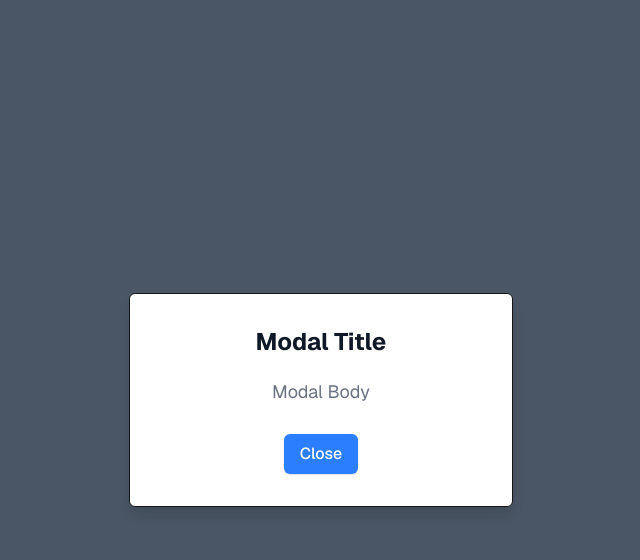
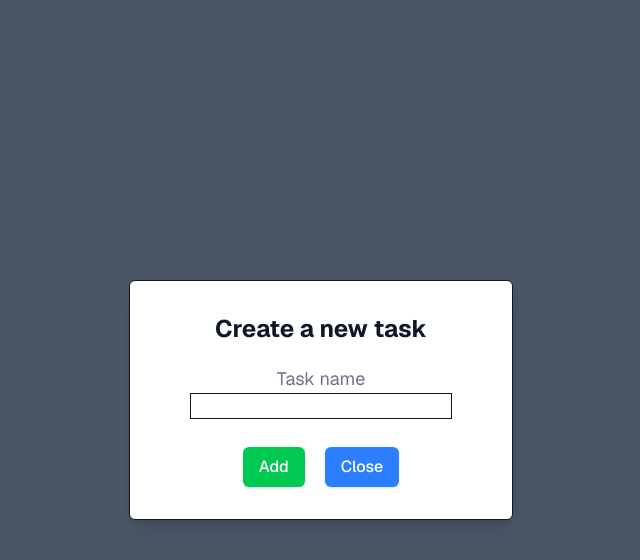
Before and after one commit to ahecini/taskmaster-frontend, a Next.js app: page / in a window 1280 px wide. Both pictures are taken after a click on the link "Create". Shown: the top 560 px of the page, without its empty margins (319-959 px from the left). Built offline with nearby package versions, Linux system fonts and the light colour scheme; no server answers.

Commit message:
Create new tasks with API

```diff
--- a/app/API/createTask.ts
+++ b/app/API/createTask.ts
@@ -9,14 +9,14 @@ export default async function createTask(task: Object): Promise<void> {
   // to tell the server that we expect JSON in response
   headers.set('Accept', 'application/json')
 
-  const request: RequestInfo = new Request('/tasks', {
+  const request: RequestInfo = new Request(`${process.env.NEXT_PUBLIC_WEBSERVICE_URL}`, {
     // We need to set the `method` to `POST` and assign the headers
     method: 'POST',
     headers: headers,
     // Convert the task object to JSON and pass it as the body
     body: JSON.stringify(task)
   })
-
+  console.log(JSON.stringify(task));
   // Send the request and print the response
   return fetch(request)
     .then(res => {
--- a/app/components/Modal.tsx
+++ b/app/components/Modal.tsx
@@ -1,4 +1,6 @@
-// Server-side Modal
+"use client"
+import { useState, useEffect } from "react";
+import createTask from '../API/createTask';
 
 interface closeFunctionProps{
     closeFunction: ()=>void
@@ -6,17 +8,48 @@ interface closeFunctionProps{
 
 export default function Modal({ closeFunction = () => {} }: closeFunctionProps) {
 
+  const [taskName, setTaskName] = useState("");
+
+  const onChange = (e: React.ChangeEvent<HTMLInputElement >) => {
+    setTaskName(e.currentTarget.value);
+  };
+
+  const addFunction = () => {
+    console.log(taskName);
+  }
+
+  const addTask = async () => {
+    try{
+      var json = {"name":taskName};
+      const response = await createTask(json);
+      console.log("yes!")
+    }catch(error){
+      if(typeof error=== "string"){
+        console.error(error);
+      }
+    }
+  };
+
   return (
     <div className="fixed inset-0 bg-gray-600 bg-opacity-50 overflow-y-auto h-full w-full flex items-center justify-center">
       <div className="p-8 border w-96 shadow-lg rounded-md bg-white">
         <div className="text-center">
-          <h3 className="text-2xl font-bold text-gray-900">Modal Title</h3>
+          <h3 className="text-2xl font-bold text-gray-900">Create a new task</h3>
           <div className="mt-2 px-7 py-3">
-            <p className="text-lg text-gray-500">Modal Body</p>
+            <p className="text-lg text-gray-500">Task name</p>
+            <div className="border">
+              <input onChange={onChange}/>
+            </div>
           </div>
           <div className="flex justify-center mt-4">
 
             {/* Navigates back to the base URL - closing the modal */}
+            <a
+              className="px-4 py-2 bg-green-500 text-white text-base font-medium rounded-md shadow-sm hover:bg-gray-400 focus:outline-none focus:ring-2 focus:ring-gray-300 mr-5"
+              onClick={addTask}
+            >
+              Add
+            </a>
             <a
               className="px-4 py-2 bg-blue-500 text-white text-base font-medium rounded-md shadow-sm hover:bg-gray-400 focus:outline-none focus:ring-2 focus:ring-gray-300"
               onClick={closeFunction}
--- a/app/components/SimpleTable.tsx
+++ b/app/components/SimpleTable.tsx
@@ -8,11 +8,11 @@ import TableRow from '@mui/material/TableRow';
 import Paper from '@mui/material/Paper';
 import { useState, useEffect } from "react";
 import getTasks from '../API/getTasks';
-import createTask from '../API/createTask';
 
 export default function SimpleTable() {
 
   const [items, setItems] = useState([{name:"",status:""}]);
+  const [refresh, setRefresh] = useState(false);
 
   function createData(
     name: string,
@@ -36,7 +36,7 @@ export default function SimpleTable() {
   useEffect(() => {
     console.log("hey");
     initiateTaskTable();
-  },[]);
+  },[refresh]);
 
   return (
         <TableContainer component={Paper}>
```
